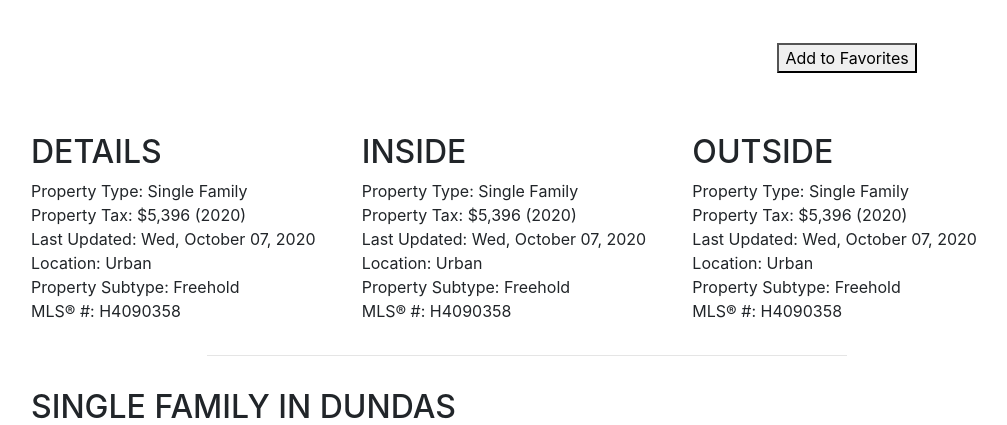
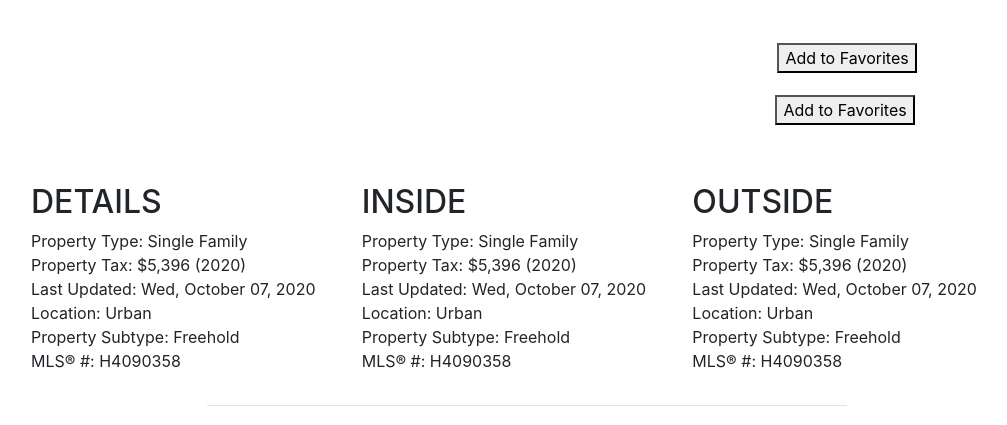
Before and after one commit to eric-lee8/IAT352-HousingWebsite, a PHP site: page /content_page.php?varname=1 in a window 1280 px wide. Shown: the part 523-948 px from the top of the page, without its empty margins (113-1120 px from the left). Run offline with PHP 8.4, Linux system fonts and the light colour scheme; the visitor is signed in with stand-in values (Sample User, id 1); data comes from the database, SQL or seed files in the repository.

Commit message:
added listing_id SESSION

```diff
--- a/CSS/signup.css
+++ b/CSS/signup.css
@@ -21,7 +21,7 @@ body {
 }
 
 form, .content {
-	width: 30%;
+	width: 100%;
 	margin: 0px auto;
 	padding: 20px;
 	border: 1px solid #B0C4DE;
--- a/content_page.php
+++ b/content_page.php
@@ -67,8 +67,9 @@ if(mysqli_connect_errno()) {
            <?php
 
 			//$LISTING_ID WILL NEED TO TAKE IN THE INPUT FROM THE HOME SCREEN
-
+           $listing_id = '';
            $listing_id = $_GET['varname'];
+           $_SESSION['listing_id'] = $listing_id;
 			// $listing_id = "R2515566";
 
 			//test
@@ -158,10 +159,28 @@ if(mysqli_connect_errno()) {
        				}
        			</script>
 
-       			<!-- if the user logs in print information about them -->
+       			<!-- if the user is logged in -->
        			<?php if (isset($_SESSION['email'])) : ?>
-       				<!-- <li><p onclick="alertFunction()">Add to Favorites</p></li> -->
-       				<li><button onclick="myFunction()">Add to Favorites</button></li>
+       				<!-- display a 'Add to Favorites' button -->
+              <li><button onclick="myFunction()" method="post" name="favorite">Add to Favorites</button></li>
+              <!-- <li><button>Add to Favorites</button></li> -->
+
+              <form method="post" id="add_to_favorites_form">
+                <div class="input-group">
+                  <button type="submit" name="add_to_favorites">Add to Favorites</button>
+                </div>
+
+                <?php
+                  $_GET['varname'] = $listing_id;
+                ?>
+
+              </form>
+
+
+
+
+
+
             <?php endif ?>
           </ul>
         </div>
--- a/justin_lau.sql
+++ b/justin_lau.sql
@@ -1,5 +1,5 @@
--- CREATE DATABASE JUSTIN_LAU;
-USE JUSTIN_LAU;
+CREATE DATABASE JUSTIN_LAU_v2;
+USE JUSTIN_LAU_v2;
 
 /*Table structure for table `agents` */
 DROP TABLE IF EXISTS `agents`;
--- a/server.php
+++ b/server.php
@@ -15,7 +15,7 @@ $errors = array();
 $dbhost = "localhost";
 $dbuser = "root";
 $dbpass = "";
-$dbname = "justin_lau";
+$dbname = "justin_lau_v2";
 $db = mysqli_connect($dbhost, $dbuser, $dbpass, $dbname);
 
 // Test if connection succeeded
@@ -128,17 +128,6 @@ if (isset($_POST['edit_profile'])) {
 		array_push($errors, "Last name is required");
 	}
 
-	//check db for eisting user with same email
-	$email_check_query = "SELECT * FROM members WHERE email = '$email' LIMIT 1";
-	$result = mysqli_query($db, $email_check_query);
-	$email_in_use = mysqli_fetch_assoc($result);
-
-	// if($email_in_use) {
-	// 	if($email_in_use['email'] === $email) {
-	// 		array_push($errors, "Email is already in use");
-	// 	}
-	// }
-
 	// if there are no errors, edit information in the database
 	if (count($errors) == 0) {
 
@@ -155,9 +144,43 @@ if (isset($_POST['edit_profile'])) {
 
 		mysqli_query($db, $sql);
 		$_SESSION['email'] = $email;
-		$_SESSION['success'] = "Profile information updated successfully.";
 		header ('location: profile.php');
 	}
 }
 
+
+// if the Add to Favorites button is clicked
+if (isset($_POST['add_to_favorites'])) {
+
+	//check db for existing user with same email
+	// $email_check_query = "SELECT * FROM members WHERE email = '$email' LIMIT 1";
+	// $result = mysqli_query($db, $email_check_query);
+	// $email_in_use = mysqli_fetch_assoc($result);
+
+	$email = $_SESSION['email'];
+	$listing_id = $_SESSION['listing_id'];
+
+	// if there are no errors, edit information in the database
+	if (count($errors) == 0) {
+
+		echo "<h1> this is working </h1>";
+
+		// $sql = "INSERT INTO `members` (`fname`, `lname`, `password`, `email`)
+		// 		VALUES ('$first_name', '$last_name', '$encrypt_password', '$email')";
+
+		// echo $first_name;
+		// echo $last_name;
+		// echo $email;
+
+		$sql = "INSERT INTO `favorited_properties` (`email`, `property_listing_id`)
+				VALUES ('$email', '$listing_id')";
+		mysqli_query($db, $sql);
+		$_SESSION['success'] = "Property successfully added to favorites!";
+
+		// header ('location: profile.php');
+	}
+}
+
+
+
 ?>
```
Also changed, not shown: profile.php (+6 -6 lines), CSS/content_page.css (line endings or trailing spaces). Lines whose indentation alone changed are shown as unchanged.
